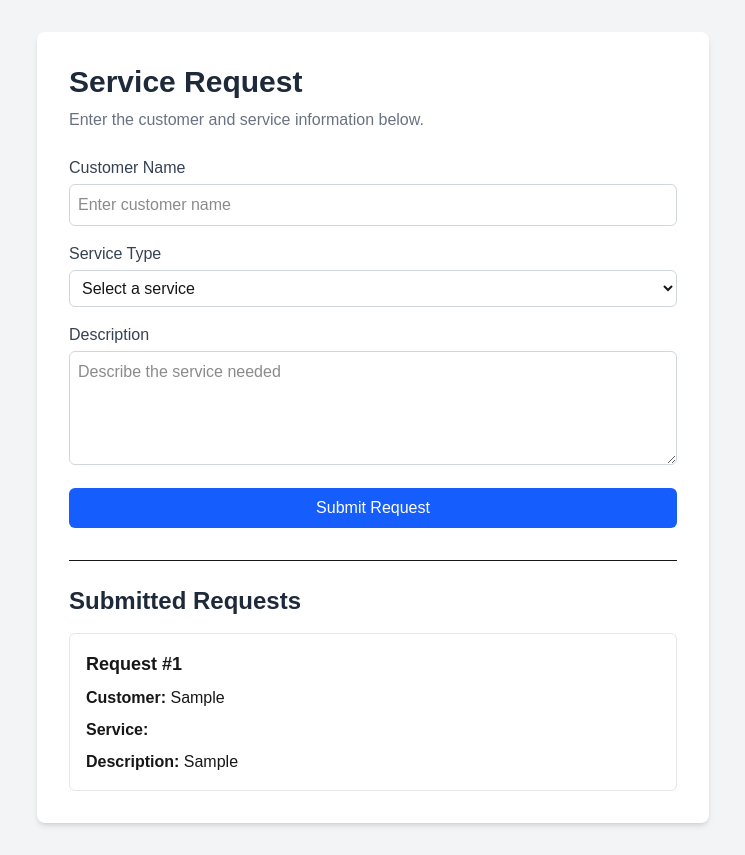
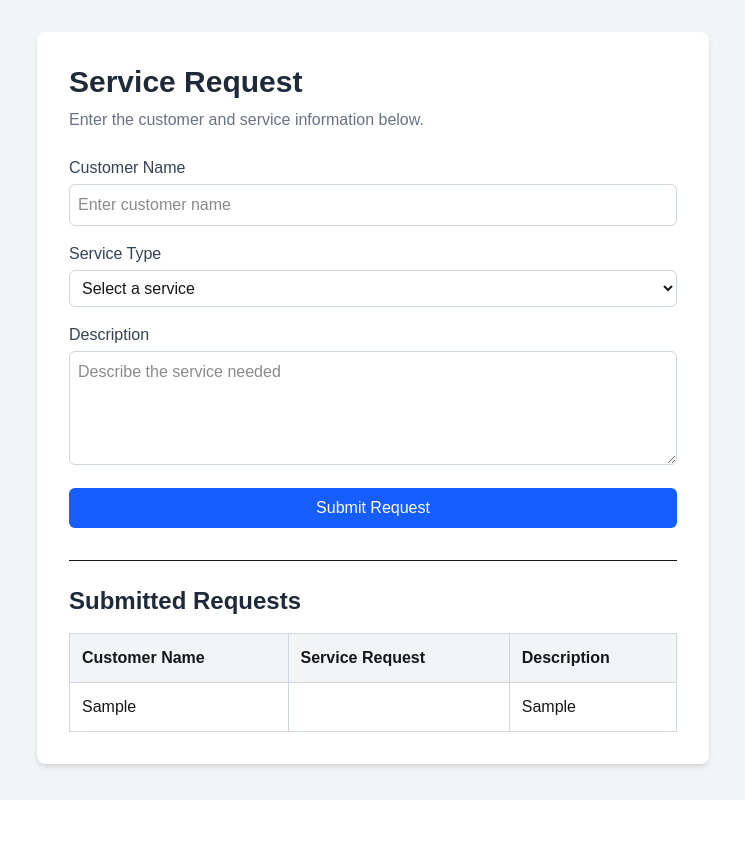
Before and after one commit to sandavis93/ResearchRepo, a Next.js app in the folder service-request-app/: page /requests in a window 1280 px wide. Both pictures are taken after typing "Sample", "Sample" into the empty fields and a click on the button "Submit Request". Shown: the whole page, without its empty margins (267-1012 px from the left). After the commit the page ends 800 px from the top, so only its background shows below. Built offline with nearby package versions, Linux system fonts and the light colour scheme.

Commit message:
Add service request table

```diff
--- a/service-request-app/src/app/requests/page.js
+++ b/service-request-app/src/app/requests/page.js
@@ -103,35 +103,52 @@ const handleSubmit = (event) => {
         </form>
         {submittedRequests.length > 0 && (
   <div className="mt-8 border-t pt-6">
+
     <h2 className="text-2xl font-bold text-gray-800 mb-4">
       Submitted Requests
     </h2>
 
-    <div className="space-y-4">
-      {submittedRequests.map((request, index) => (
-        <div
-          key={index}
-          className="border border-gray-200 rounded-md p-4"
-        >
-          <h3 className="font-bold text-lg mb-2">
-            Request #{index + 1}
-          </h3>
+    <div className="overflow-x-auto">
+      <table className="w-full border-collapse border border-gray-300">
 
-          <p className="mb-2">
-            <strong>Customer:</strong> {request.customerName}
-          </p>
+        <thead>
+          <tr className="bg-gray-100">
+            <th className="border border-gray-300 p-3 text-left">
+              Customer Name
+            </th>
 
-          <p className="mb-2">
-            <strong>Service:</strong> {request.serviceType}
-          </p>
+            <th className="border border-gray-300 p-3 text-left">
+              Service Request
+            </th>
 
-          <p>
-            <strong>Description:</strong> {request.description}
-          </p>
-        </div>
-      ))}
-      </div>
+            <th className="border border-gray-300 p-3 text-left">
+              Description
+            </th>
+          </tr>
+        </thead>
+
+        <tbody>
+          {submittedRequests.map((request, index) => (
+            <tr key={index}>
+              <td className="border border-gray-300 p-3">
+                {request.customerName}
+              </td>
+
+              <td className="border border-gray-300 p-3">
+                {request.serviceType}
+              </td>
+
+              <td className="border border-gray-300 p-3">
+                {request.description}
+              </td>
+            </tr>
+          ))}
+        </tbody>
+
+      </table>
     </div>
+
+  </div>
 )}
       </div>
     </main>
```
